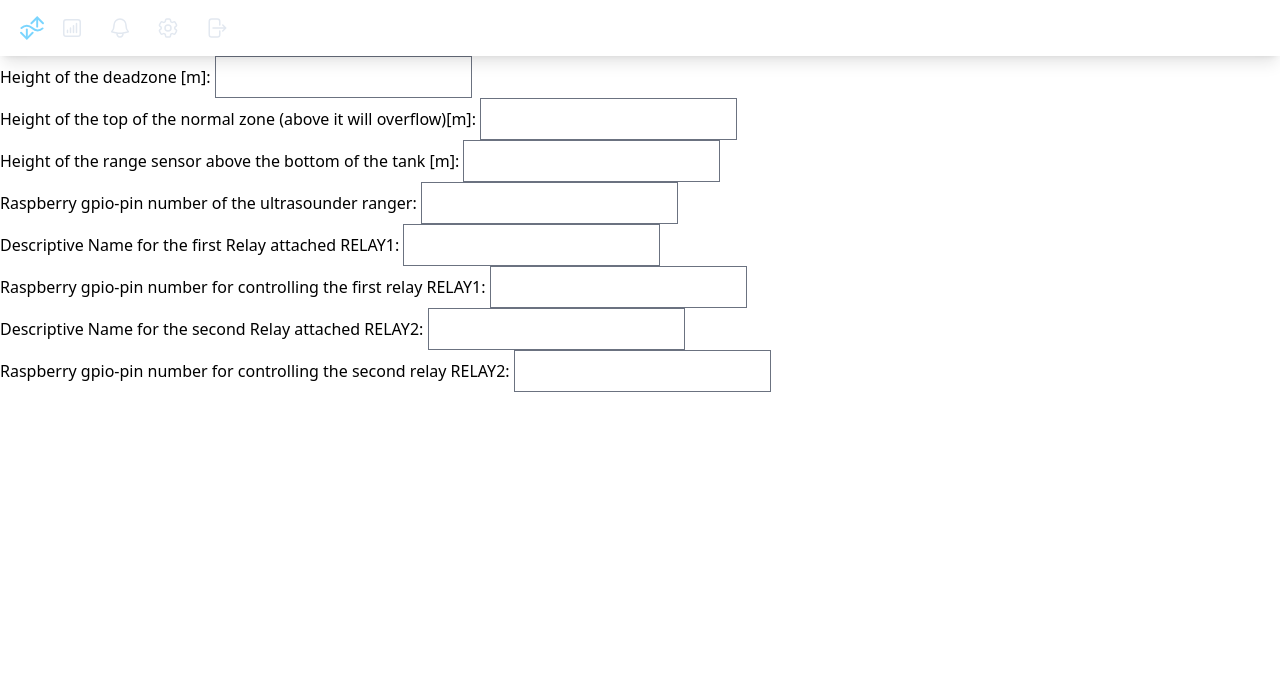
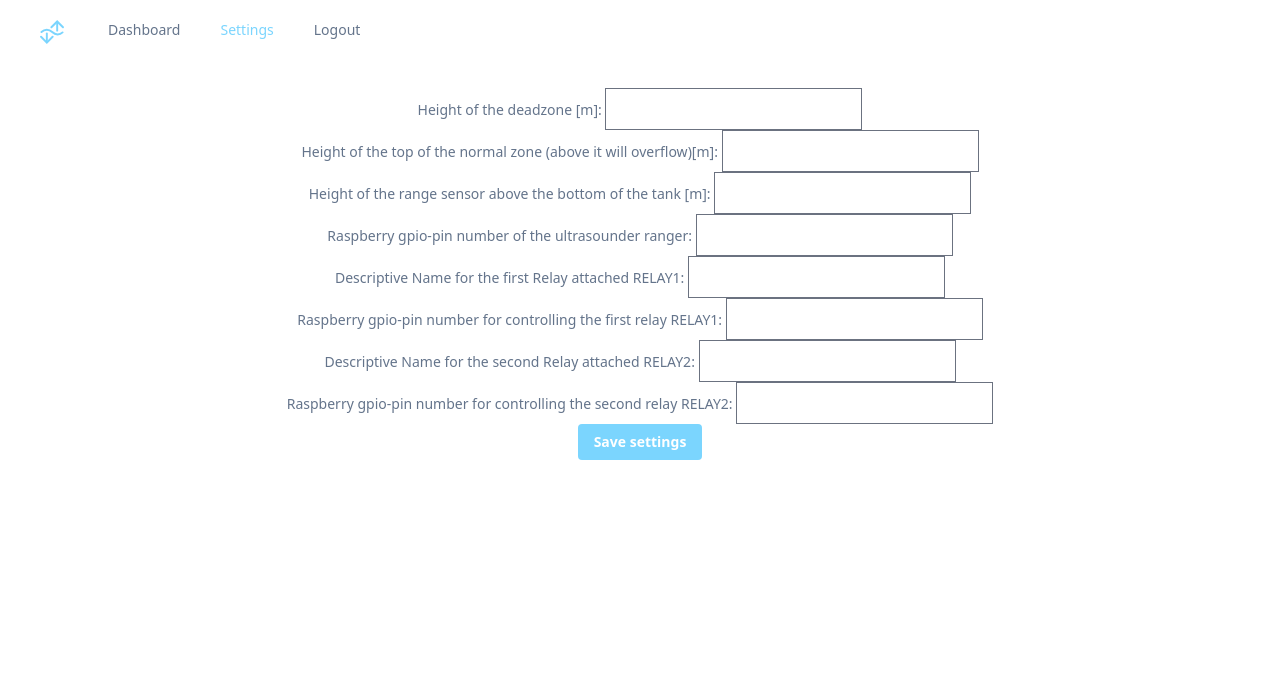
Before and after one commit to strawpants/pizero-watertank, a Django app: page /settings/ in a window 1280 px wide. Shown: the top 700 px of the page. Run offline with Django 4.2, Linux system fonts and the light colour scheme; the visitor is signed in with stand-in values (Sample User, id 1); data that the repository does not hold is empty; parts of the project's set-up code (start-up, migrations or seed data) failed here and were passed over; some libraries are stand-ins or nearby versions.

Commit message:
fixed mobile navbar, and applied better styling to settings and login

```diff
--- a/wetcave/settings/templates/settings.html
+++ b/wetcave/settings/templates/settings.html
@@ -4,8 +4,19 @@
 <div id="contentbox" clas="h-full w-full flex flex-grow items-center justify-center">
 <form method="post">
   {% csrf_token %}
-  {{ form.as_div }}
-  <button class="bg-sky-500 hover:bg-sky-700 text-white font-bold py-2 px-4 rounded focus:outline-none focus:shadow-outline" type="submit" >Save settings</button>
+  <div class="flex flex-col text-slate-500 items-center text-xl lg:text-sm">
+    {% for field in form %}
+    <div class="fieldWrapper">
+        {{ field.errors }}
+        {{ field.label_tag }} {{ field }}
+        {% if field.help_text %}
+        <p class="help">{{ field.help_text|safe }}</p>
+        {% endif %}
+    </div>
+{% endfor %}
+  {% comment %}{{ form.as_div }}{% endcomment %}
+  <button class="bg-nile hover:bg-nile-700 text-white font-bold py-2 px-4 rounded focus:outline-none focus:shadow-outline" type="submit" >Save settings</button>
+  </div>
 </form>
 </div>
 {% endblock %}
--- a/wetcave/settings/urls.py
+++ b/wetcave/settings/urls.py
@@ -5,5 +5,5 @@ from . import views
 app_name = 'settings'
 
 urlpatterns = [
-    path("", views.settings, name="index"),
+    path("", views.settings, name="settings"),
 ]
--- a/wetcave/templates/header.html
+++ b/wetcave/templates/header.html
@@ -1,129 +1,165 @@
 <header>
+  <!-- Navigation bar -->
+  <nav class="bg-gray-800">
+  <div class="mx-auto max-w-7xl px-2 sm:px-6 lg:px-8">
+    <div class="relative flex h-16 items-center justify-between">
+      <div class="absolute inset-y-0 left-0 flex items-center lg:hidden">
+        <!-- Mobile menu button-->
+        <button type="button" class="mobile-menu-button relative inline-flex items-center justify-center rounded-md p-2 text-nile hover:bg-gray-700 hover:text-nile-800 outline-none" aria-controls="mobile-menu" aria-expanded="false">
+          <span class="absolute -inset-0.5"></span>
+          <span class="sr-only">Open main menu</span>
+          <!--
+            Icon when menu is closed.
 
-  <!-- Navigation bar -->
-  <nav
-    class="relative flex w-full items-center justify-between bg-white py-2 text-slate-200 shadow-lg  dark:bg-slate-800 dark:text-neutral-200 md:flex-wrap md:justify-start"
-    data-te-navbar-ref>
-    <div class="flex w-full flex-wrap items-center justify-between px-3">
-      <div class="flex items-center">
-        <!-- Hamburger menu button -->
-        <div>
-        <img src="/static/wetcave.svg" class="h-10 p-2 flex" alt="Wetcave Logo">
-        </div>
-        <button
-          class="border-0 bg-transparent px-2 text-xl leading-none transition-shadow duration-150 ease-in-out hover:text-nile focus:text-nile dark:hover:text-nile dark:focus:text-nile lg:hidden"
-          type="button"
-          data-te-collapse-init
-          data-te-target="#navbarSupportedContentX"
-          aria-controls="navbarSupportedContentX"
-          aria-expanded="false"
-          aria-label="Toggle navigation">
-          <!-- Hamburger menu icon -->
-          <span class="[&>svg]:w-5">
-            <svg
-              xmlns="http://www.w3.org/2000/svg"
-              fill="none"
-              viewBox="0 0 24 24"
-              stroke-width="1.5"
-              stroke="currentColor"
-              class="h-7 w-7">
-              <path
-                stroke-linecap="round"
-                stroke-linejoin="round"
-                d="M3.75 6.75h16.5M3.75 12h16.5m-16.5 5.25h16.5" />
-            </svg>
-          </span>
+            Menu open: "hidden", Menu closed: "block"
+          -->
+          <svg id="hambo" class="block h-6 w-6" fill="none" viewBox="0 0 24 24" stroke-width="1.5" stroke="currentColor" aria-hidden="true">
+            <path stroke-linecap="round" stroke-linejoin="round" d="M3.75 6.75h16.5M3.75 12h16.5m-16.5 5.25h16.5" />
+          </svg>
+          <!--
+            Icon when menu is open.
+
+            Menu open: "block", Menu closed: "hidden"
+          -->
+          <svg id="cross" class="hidden h-6 w-6" fill="none" viewBox="0 0 24 24" stroke-width="1.5" stroke="currentColor" aria-hidden="true">
+            <path stroke-linecap="round" stroke-linejoin="round" d="M6 18L18 6M6 6l12 12" />
+          </svg>
         </button>
       </div>
-
-      <!-- Navigation links -->
-      <div
-        class="!visible hidden grow basis-[100%] items-center lg:!flex lg:basis-auto "
-        id="navbarSupportedContentX"
-        data-te-collapse-item>
-        <ul
-          class="mr-auto flex flex-col lg:flex-row"
-          data-te-navbar-nav-ref>
-          <li class="mb-4 lg:mb-0 lg:pr-2" data-te-nav-item-ref>
-            <a
-              class="block transition duration-150 ease-in-out hover:text-nile lg:p-2 [&.active]:text-black/90"
-              href="/dashboard"
-              data-te-nav-link-ref
-              data-te-ripple-init
-              data-te-ripple-color="light"
-              ><svg xmlns="http://www.w3.org/2000/svg" fill="none" viewBox="0 0 24 24" stroke-width="1.5" stroke="currentColor" class="w-6 h-6">
-  <path stroke-linecap="round" stroke-linejoin="round" d="M7.5 14.25v2.25m3-4.5v4.5m3-6.75v6.75m3-9v9M6 20.25h12A2.25 2.25 0 0020.25 18V6A2.25 2.25 0 0018 3.75H6A2.25 2.25 0 003.75 6v12A2.25 2.25 0 006 20.25z" />
-</svg>
-</a>
-          </li>
-          <li class="mb-4 lg:mb-0 lg:pr-2" data-te-nav-item-ref>
-            <a
-              class="block transition duration-150 ease-in-out hover:text-nile  lg:p-2 [&.active]:text-black/90"
-              href="/remotecontrol"
-              data-te-nav-link-ref
-              data-te-ripple-init
-              data-te-ripple-color="light"
-              ><svg xmlns="http://www.w3.org/2000/svg" fill="none" viewBox="0 0 24 24" stroke-width="1.5" stroke="currentColor" class="w-6 h-6">
-  <path stroke-linecap="round" stroke-linejoin="round" d="M14.857 17.082a23.848 23.848 0 005.454-1.31A8.967 8.967 0 0118 9.75v-.7V9A6 6 0 006 9v.75a8.967 8.967 0 01-2.312 6.022c1.733.64 3.56 1.085 5.455 1.31m5.714 0a24.255 24.255 0 01-5.714 0m5.714 0a3 3 0 11-5.714 0" />
-</svg>
-</a
-            >
-          </li>
-          <li class="mb-4 lg:mb-0 lg:pr-2" data-te-nav-item-ref>
-            <a
-              class="block transition duration-150 ease-in-out hover:text-nile  lg:p-2 [&.active]:text-black/90"
-              href="/settings"
-              data-te-nav-link-ref
-              data-te-ripple-init
-              data-te-ripple-color="light"
-              ><svg xmlns="http://www.w3.org/2000/svg" fill="none" viewBox="0 0 24 24" stroke-width="1.5" stroke="currentColor" class="w-6 h-6">
-  <path stroke-linecap="round" stroke-linejoin="round" d="M9.594 3.94c.09-.542.56-.94 1.11-.94h2.593c.55 0 1.02.398 1.11.94l.213 1.281c.063.374.313.686.645.87.074.04.147.083.22.127.324.196.72.257 1.075.124l1.217-.456a1.125 1.125 0 011.37.49l1.296 2.247a1.125 1.125 0 01-.26 1.431l-1.003.827c-.293.24-.438.613-.431.992a6.759 6.759 0 010 .255c-.007.378.138.75.43.99l1.005.828c.424.35.534.954.26 1.43l-1.298 2.247a1.125 1.125 0 01-1.369.491l-1.217-.456c-.355-.133-.75-.072-1.076.124a6.57 6.57 0 01-.22.128c-.331.183-.581.495-.644.869l-.213 1.28c-.09.543-.56.941-1.11.941h-2.594c-.55 0-1.02-.398-1.11-.94l-.213-1.281c-.062-.374-.312-.686-.644-.87a6.52 6.52 0 01-.22-.127c-.325-.196-.72-.257-1.076-.124l-1.217.456a1.125 1.125 0 01-1.369-.49l-1.297-2.247a1.125 1.125 0 01.26-1.431l1.004-.827c.292-.24.437-.613.43-.992a6.932 6.932 0 010-.255c.007-.378-.138-.75-.43-.99l-1.004-.828a1.125 1.125 0 01-.26-1.43l1.297-2.247a1.125 1.125 0 011.37-.491l1.216.456c.356.133.751.072 1.076-.124.072-.044.146-.087.22-.128.332-.183.582-.495.644-.869l.214-1.281z" />
-  <path stroke-linecap="round" stroke-linejoin="round" d="M15 12a3 3 0 11-6 0 3 3 0 016 0z" />
-</svg>
-</a>
-          </li>
-          <li class="mb-4 lg:mb-0 lg:pr-2" data-te-nav-item-ref>
-            <a
-              class="block transition duration-150 ease-in-out hover:text-nile  lg:p-2 [&.active]:text-black/90"
-              href="/accounts/logout"
-              data-te-nav-link-ref
-              data-te-ripple-init
-              data-te-ripple-color="light"
-              ><svg xmlns="http://www.w3.org/2000/svg" viewBox="0 0 24 24" fill="currentColor" class="w-6 h-6">
-  <path fill-rule="evenodd" d="M7.5 3.75A1.5 1.5 0 006 5.25v13.5a1.5 1.5 0 001.5 1.5h6a1.5 1.5 0 001.5-1.5V15a.75.75 0 011.5 0v3.75a3 3 0 01-3 3h-6a3 3 0 01-3-3V5.25a3 3 0 013-3h6a3 3 0 013 3V9A.75.75 0 0115 9V5.25a1.5 1.5 0 00-1.5-1.5h-6zm10.72 4.72a.75.75 0 011.06 0l3 3a.75.75 0 010 1.06l-3 3a.75.75 0 11-1.06-1.06l1.72-1.72H9a.75.75 0 010-1.5h10.94l-1.72-1.72a.75.75 0 010-1.06z" clip-rule="evenodd" />
-</svg>
-</a
-            >
-          </li>
-        </ul>
+      <div class="flex flex-1 items-center justify-center sm:items-stretch lg:justify-start">
+        <div class="flex flex-shrink-0 items-center">
+          <img src="/static/wetcave.svg" class="h-10 p-2 flex" alt="Wetcave Logo">
+        </div>
+        <div class="hidden lg:ml-6 lg:block">
+          <div class="flex space-x-4">
+            {% with request.resolver_match.url_name as url_name %}
+            <a href="/dashboard" class="{% if url_name == 'index' %}text-nile{% else %}text-slate-500{% endif %} hover:text-white rounded-md px-3 py-2 text-sm font-medium"  >Dashboard</a>
+            <a href="/settings" class="{% if url_name == 'settings' %}text-nile{% else %}text-slate-500{% endif %} hover:text-white rounded-md px-3 py-2 text-sm font-medium">Settings</a>
+            <a href="/accounts/logout" class="text-slate-500 hover:text-white rounded-md px-3 py-2 text-sm font-medium">Logout</a>
+            {% endwith %}
+          </div>
+        </div>
       </div>
     </div>
-  </nav>
+  </div>
 
-  <!-- Hero section with background image, heading, subheading and button -->
-  <!--<div-->
-    <!--class="relative overflow-hidden bg-cover bg-no-repeat"-->
-    <!--style="-->
-      <!--background-position: 50%;-->
-      <!--background-image: url('https://tecdn.b-cdn.net/img/new/slides/146.webp');-->
-      <!--height: 350px;-->
-    <!--">-->
-    <!--<div-->
-      <!--class="absolute bottom-0 left-0 right-0 top-0 h-full w-full overflow-hidden bg-fixed"-->
-      <!--style="background-color: rgba(0, 0, 0, 0.75)">-->
-      <!--<div class="flex h-full items-center justify-center">-->
-        <!--<div class="px-6 text-center text-white md:px-12">-->
-          <!--<h1 class="mb-6 text-5xl font-bold">Heading</h1>-->
-          <!--<h3 class="mb-8 text-3xl font-bold">Subeading</h3>-->
-          <!--<button-->
-            <!--type="button"-->
-            <!--class="inline-block rounded border-2 border-neutral-50 px-6 pb-[6px] pt-2 text-xs font-medium uppercase leading-normal text-neutral-50 transition duration-150 ease-in-out hover:border-neutral-100 hover:bg-neutral-500 hover:bg-opacity-10 hover:text-neutral-100 focus:border-neutral-100 focus:text-neutral-100 focus:outline-none focus:ring-0 active:border-neutral-200 active:text-neutral-200 dark:hover:bg-neutral-100 dark:hover:bg-opacity-10"-->
-            <!--data-te-ripple-init-->
-            <!--data-te-ripple-color="light">-->
-            <!--Get started-->
-          <!--</button>-->
+  <!-- Mobile menu, show/hide based on menu state. -->
+  <div class="hidden" id="mobile-menu">
+    <div class="space-y-1 px-2 pb-3 pt-2 w-20">
+            {% with request.resolver_match.url_name as url_name %}
+            <a href="/dashboard" class="{% if url_name == 'index' %}text-nile{% else %}text-slate-500{% endif %} hover:text-white rounded-md px-3 py-2 text-2xl font-medium" >Dashboard</a>
+            <a href="/settings" class="{% if url_name == 'settings' %}text-nile{% else %}text-slate-500{% endif %} hover:text-white rounded-md px-3 py-2 text-2xl font-medium">Settings</a>
+            <a href="/accounts/logout" class="text-slate-500 hover:text-white rounded-md px-3 py-2 text-2xl font-medium">Logout</a>
+            {% endwith %}
+    </div>
+  </div>
+</nav>
+  <!--<nav-->
+    <!--class="relative flex w-full items-center justify-between bg-white py-2 text-slate-200 shadow-lg  dark:bg-slate-800 dark:text-neutral-200 md:flex-wrap md:justify-start"-->
+    <!--data-te-navbar-ref>-->
+    <!--<div class="flex w-full flex-wrap items-center justify-between px-3">-->
+      <!--<div class="flex items-center">-->
+        <!--[> Hamburger menu button <]-->
+        <!--<div>-->
+        <!--<img src="/static/wetcave.svg" class="h-10 p-2 flex" alt="Wetcave Logo">-->
         <!--</div>-->
+        <!--<button-->
+          <!--class="border-0 bg-transparent px-2 text-xl fg-nile leading-none transition-shadow duration-150 ease-in-out hover:text-nile focus:text-nile dark:hover:text-nile dark:focus:text-nile lg:hidden"-->
+          <!--type="button"-->
+          <!--data-te-collapse-init-->
+          <!--data-te-target="#navbarSupportedContentX"-->
+          <!--aria-controls="navbarSupportedContentX"-->
+          <!--aria-expanded="false"-->
+          <!--aria-label="Toggle navigation">-->
+          <!--[> Hamburger menu icon <]-->
+          <!--<span class="[&>svg]:w-5">-->
+            <!--<svg-->
+              <!--xmlns="http://www.w3.org/2000/svg"-->
+              <!--fill="none"-->
+              <!--viewBox="0 0 24 24"-->
+              <!--stroke-width="1.5"-->
+              <!--stroke="currentColor"-->
+              <!--class="h-7 w-7">-->
+              <!--<path-->
+                <!--stroke-linecap="round"-->
+                <!--stroke-linejoin="round"-->
+                <!--d="M3.75 6.75h16.5M3.75 12h16.5m-16.5 5.25h16.5" />-->
+            <!--</svg>-->
+          <!--</span>-->
+        <!--</button>-->
+      <!--</div>-->
+
+      <!--[> Navigation links <]-->
+      <!--<div-->
+        <!--class="!visible hidden grow basis-[100%] items-center lg:!flex lg:basis-auto "-->
+        <!--id="navbarSupportedContentX"-->
+        <!--data-te-collapse-item>-->
+        <!--<ul-->
+          <!--class="mr-auto flex flex-col lg:flex-row"-->
+          <!--data-te-navbar-nav-ref>-->
+          <!--<li class="mb-4 lg:mb-0 lg:pr-2" data-te-nav-item-ref>-->
+            <!--<a-->
+              <!--class="block transition duration-150 ease-in-out hover:text-nile lg:p-2 [&.active]:text-black/90"-->
+              <!--href="/dashboard"-->
+              <!--data-te-nav-link-ref-->
+              <!--data-te-ripple-init-->
+              <!--data-te-ripple-color="light"-->
+              <!--><svg xmlns="http://www.w3.org/2000/svg" fill="none" viewBox="0 0 24 24" stroke-width="1.5" stroke="currentColor" class="w-6 h-6">-->
+  <!--<path stroke-linecap="round" stroke-linejoin="round" d="M7.5 14.25v2.25m3-4.5v4.5m3-6.75v6.75m3-9v9M6 20.25h12A2.25 2.25 0 0020.25 18V6A2.25 2.25 0 0018 3.75H6A2.25 2.25 0 003.75 6v12A2.25 2.25 0 006 20.25z" />-->
+<!--</svg>-->
+<!--</a>-->
+          <!--</li>-->
+          <!--<li class="mb-4 lg:mb-0 lg:pr-2" data-te-nav-item-ref>-->
+            <!--<a-->
+              <!--class="block transition duration-150 ease-in-out hover:text-nile  lg:p-2 [&.active]:text-black/90"-->
+              <!--href="/remotecontrol"-->
+              <!--data-te-nav-link-ref-->
+              <!--data-te-ripple-init-->
+              <!--data-te-ripple-color="light"-->
+              <!--><svg xmlns="http://www.w3.org/2000/svg" fill="none" viewBox="0 0 24 24" stroke-width="1.5" stroke="currentColor" class="w-6 h-6">-->
+  <!--<path stroke-linecap="round" stroke-linejoin="round" d="M14.857 17.082a23.848 23.848 0 005.454-1.31A8.967 8.967 0 0118 9.75v-.7V9A6 6 0 006 9v.75a8.967 8.967 0 01-2.312 6.022c1.733.64 3.56 1.085 5.455 1.31m5.714 0a24.255 24.255 0 01-5.714 0m5.714 0a3 3 0 11-5.714 0" />-->
+<!--</svg>-->
+<!--</a-->
+            <!-->-->
+          <!--</li>-->
+          <!--<li class="mb-4 lg:mb-0 lg:pr-2" data-te-nav-item-ref>-->
+            <!--<a-->
+              <!--class="block transition duration-150 ease-in-out hover:text-nile  lg:p-2 [&.active]:text-black/90"-->
+              <!--href="/settings"-->
+              <!--data-te-nav-link-ref-->
+              <!--data-te-ripple-init-->
+              <!--data-te-ripple-color="light"-->
+              <!--><svg xmlns="http://www.w3.org/2000/svg" fill="none" viewBox="0 0 24 24" stroke-width="1.5" stroke="currentColor" class="w-6 h-6">-->
+  <!--<path stroke-linecap="round" stroke-linejoin="round" d="M9.594 3.94c.09-.542.56-.94 1.11-.94h2.593c.55 0 1.02.398 1.11.94l.213 1.281c.063.374.313.686.645.87.074.04.147.083.22.127.324.196.72.257 1.075.124l1.217-.456a1.125 1.125 0 011.37.49l1.296 2.247a1.125 1.125 0 01-.26 1.431l-1.003.827c-.293.24-.438.613-.431.992a6.759 6.759 0 010 .255c-.007.378.138.75.43.99l1.005.828c.424.35.534.954.26 1.43l-1.298 2.247a1.125 1.125 0 01-1.369.491l-1.217-.456c-.355-.133-.75-.072-1.076.124a6.57 6.57 0 01-.22.128c-.331.183-.581.495-.644.869l-.213 1.28c-.09.543-.56.941-1.11.941h-2.594c-.55 0-1.02-.398-1.11-.94l-.213-1.281c-.062-.374-.312-.686-.644-.87a6.52 6.52 0 01-.22-.127c-.325-.196-.72-.257-1.076-.124l-1.217.456a1.125 1.125 0 01-1.369-.49l-1.297-2.247a1.125 1.125 0 01.26-1.431l1.004-.827c.292-.24.437-.613.43-.992a6.932 6.932 0 010-.255c.007-.378-.138-.75-.43-.99l-1.004-.828a1.125 1.125 0 01-.26-1.43l1.297-2.247a1.125 1.125 0 011.37-.491l1.216.456c.356.133.751.072 1.076-.124.072-.044.146-.087.22-.128.332-.183.582-.495.644-.869l.214-1.281z" />-->
+  <!--<path stroke-linecap="round" stroke-linejoin="round" d="M15 12a3 3 0 11-6 0 3 3 0 016 0z" />-->
+<!--</svg>-->
+<!--</a>-->
+          <!--</li>-->
+          <!--<li class="mb-4 lg:mb-0 lg:pr-2" data-te-nav-item-ref>-->
+            <!--<a-->
+              <!--class="block transition duration-150 ease-in-out hover:text-nile  lg:p-2 [&.active]:text-black/90"-->
+              <!--href="/accounts/logout"-->
+              <!--data-te-nav-link-ref-->
+              <!--data-te-ripple-init-->
+              <!--data-te-ripple-color="light"-->
+              <!--><svg xmlns="http://www.w3.org/2000/svg" viewBox="0 0 24 24" fill="currentColor" class="w-6 h-6">-->
+  <!--<path fill-rule="evenodd" d="M7.5 3.75A1.5 1.5 0 006 5.25v13.5a1.5 1.5 0 001.5 1.5h6a1.5 1.5 0 001.5-1.5V15a.75.75 0 011.5 0v3.75a3 3 0 01-3 3h-6a3 3 0 01-3-3V5.25a3 3 0 013-3h6a3 3 0 013 3V9A.75.75 0 0115 9V5.25a1.5 1.5 0 00-1.5-1.5h-6zm10.72 4.72a.75.75 0 011.06 0l3 3a.75.75 0 010 1.06l-3 3a.75.75 0 11-1.06-1.06l1.72-1.72H9a.75.75 0 010-1.5h10.94l-1.72-1.72a.75.75 0 010-1.06z" clip-rule="evenodd" />-->
+<!--</svg>-->
+<!--</a-->
+            <!-->-->
+          <!--</li>-->
+        <!--</ul>-->
       <!--</div>-->
     <!--</div>-->
-  <!--</div>-->
+  <!--</nav>-->
+<script>
+  const btn = document.querySelector("button.mobile-menu-button");
+  const menuitems = document.querySelectorAll("#mobile-menu,#hambo,#cross");
+
+  btn.addEventListener("click", () => {
+    for (let i = 0; i < menuitems.length; i++) {
+      menuitems[i].classList.toggle("hidden");
+    }
+  });
+</script>
 </header>
```
Also changed, not shown: wetcave/dashboard/templates/dashboard.html (+7 -0 lines), wetcave/dashboard/views.py (+58 -0 lines), wetcave/templates/registration/login.html (+6 -2 lines), wetcave/static/css/style.css (line endings or trailing spaces), wetcave/theme/static/css/dist/styles.css.
